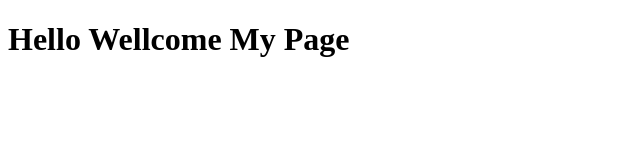
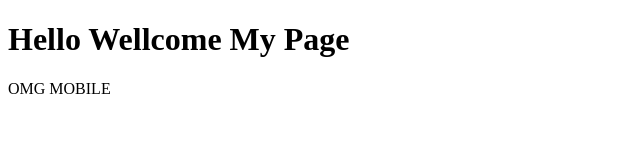
Before and after one commit to thienphuc208/testJSA09, a plain HTML site: page index.html in a window 1280 px wide. Shown: the whole page, without its empty margins (0-640 px from the left). Drawn offline with Linux system fonts and the light colour scheme.

Commit message:
new profile

```diff
--- a/index.html
+++ b/index.html
@@ -8,5 +8,6 @@
 </head>
 <body>
 <h1>Hello Wellcome My Page</h1>
+<p>OMG MOBILE</p>
 </body>
 </html>
```
Also changed, not shown: 1 other file.
